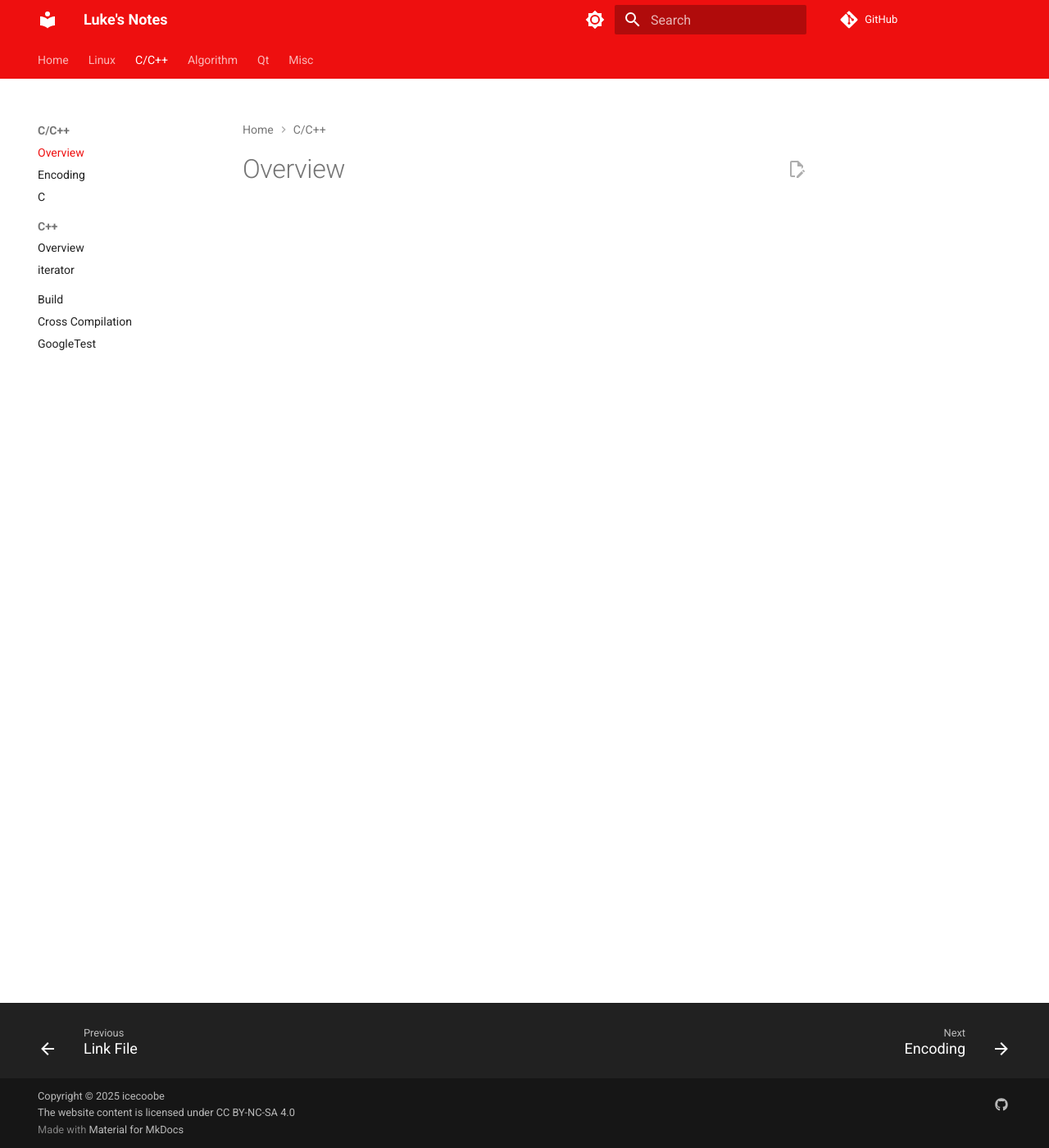
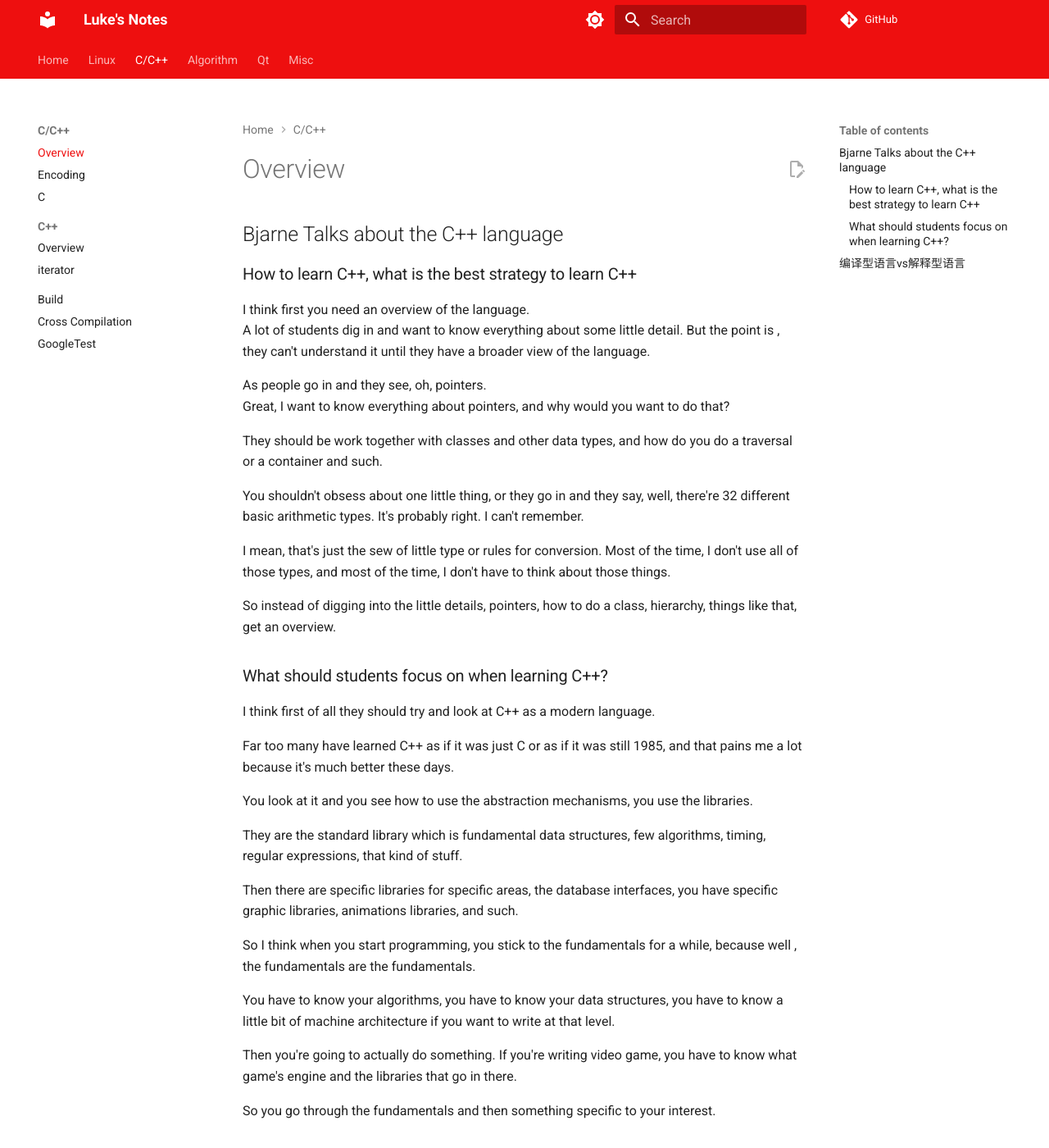
Before and after one commit to icecoobe/notes, an MkDocs documentation site: the page built from docs/c-cpp/overview.md, in a window 1280 px wide and 1400 px high. Shown: the whole window at 82% size. Built offline with MkDocs 1.6.1 and Material for MkDocs 9.7.7, drawn with Linux system fonts in a browser that asks for light colours; comment, search, counter and statistics services are not loaded; some of the changed text lies outside the part shown.

Commit message:
minor change on format

```diff
--- a/docs/c-cpp/overview.md
+++ b/docs/c-cpp/overview.md
@@ -1 +1,64 @@
 # Overview
+
+## Bjarne Talks about the C++ language
+
+### How to learn C++, what is the best strategy to learn C++
+
+I think first you need an overview of the language.<br>
+A lot of students dig in and want to know everything about some little detail.
+But the point is , they can't understand it until they have a broader view of the language.
+
+
+As people go in and they see, oh, pointers.<br>
+Great, I want to know everything about pointers, and why would you want to do that?
+
+
+They should be work together with classes and other data types, and how do you do a traversal or a container and such.
+
+
+You shouldn't obsess about one little thing, or they  go in and they say, well, there're 32 different basic arithmetic types. It's probably right. I can't remember.
+
+
+I mean, that's just the sew of little type or rules for conversion.
+Most of the time, I don't use all of those types, and most of the time, I don't have to think about those things.
+
+
+So instead of digging into the little details, pointers, how to do a class, hierarchy, things like that, get an overview.
+
+### What should students focus on when learning C++?
+I think first of all they should try and look at C++ as a modern language.
+
+Far too many have learned C++ as if it was just C or as if it was still 1985, and that pains me a lot because it's much better these days.
+
+You look at it and you see how to use the abstraction mechanisms, you use the libraries.
+
+They are the standard library which is fundamental data structures, few algorithms, timing, regular expressions, that kind of stuff.
+
+Then there are specific libraries for specific areas, the database interfaces, you have specific graphic libraries, animations libraries, and such.
+
+
+So I think when you start programming, you stick to the fundamentals for a while, because well , the fundamentals are the fundamentals.
+
+
+You have to know your algorithms, you have to know your data structures, you have to know a little bit of machine architecture if you want to write at that level.
+
+
+Then you're going to actually do something. If you're writing video game, you have to know what game's engine and the libraries that go in there.
+
+
+So you go through the fundamentals and then something specific to your interest.
+
+## 编译型语言vs解释型语言
+
+**编译型语言**会在编译阶段将错误或者潜在的风险提示出来；<br>
+相反动态类型语言可能会在运行时期报错，但是这时候用户是无法处理这些问题的，因为他们很可能不是开发人员。<br>
+编译器是开发人员的好帮手，可以生成代码，转换代码，也可以发现风险。<br>
+编译型语言的优势也是劣势，相比动态类型语言，我们需要先通过编译器生成目标平台上的可执行文件，再将该文件发布给用户；因此，为了支持多种平台，我们还需要针对每个平台编译生成对应的目标文件，再将其提供给用户。甚至还需要为了目标平台而去构建**交叉编译工具链**。<br>
+还有一个优势，编译型的语言生成的是最终可执行的目标文件，因此**运行效率高**。
+
+**动态类型语言**（比如python，JavaScript等）拥有很好的跨平台特性以及容易上手等特点。<br>
+因此，在web开发、系统管理等方面非常适合使用这一类型的语言，当下他们也获得了蓬勃的发展。<br>
+还有一种场景适合动态类型语言，当目标场景是交互式的时候，此时效率不是那么重要。比如AI和数据科学实验时，使用Jupyter Notebook进行即时开发，用户无需频繁地等待编译器处理&执行修改后的代码这个繁琐的流程。<br>
+动态类型的语言往往**运行效率比较低**，因为大多数是解释型语言，在运行时依赖解释器逐行将代码转换成目标系统的指令来运行。
+
+---
```
Also changed, not shown: docs/Qt/00.overview.md (+4 -0 lines), docs/c-cpp/cross-compile.md (+8 -8 lines).
